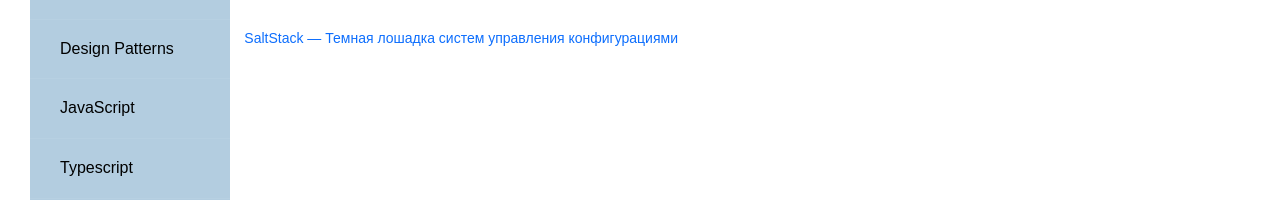
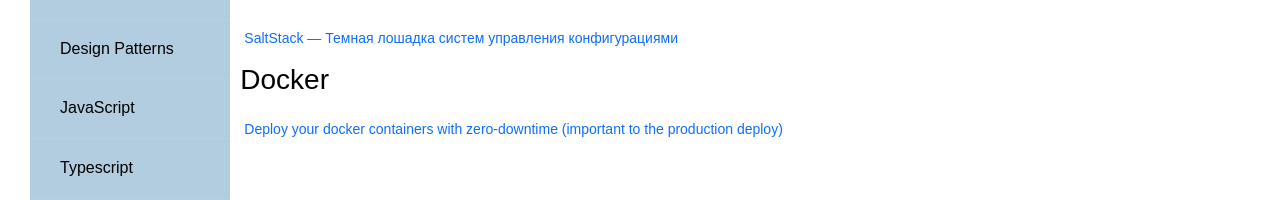
Before and after one commit to dmitriyokhrimenko/my-links, a React (Create React App) app: page /categories/ci-cd in a window 1280 px wide. Shown: the part 276-476 px from the top of the page. Built offline with nearby package versions, Linux system fonts and the light colour scheme.

Commit message:
feat(data): add docker deploy zero downtime

```diff
--- a/src/data-stub.js
+++ b/src/data-stub.js
@@ -208,6 +208,13 @@
                         url: "https://habr.com/ru/post/549874/",
                     }
                 ],
+                "Docker": [
+                    {
+                        title: "Deploy your docker containers with zero-downtime (important to the production deploy)",
+                        description: "Deploy your docker containers with zero-downtime",
+                        url: "https://dev.to/wassimbj/deploy-your-docker-containers-with-zero-downtime-o3f",
+                    }
+                ],
             },
         },
         "AWS": {
```
